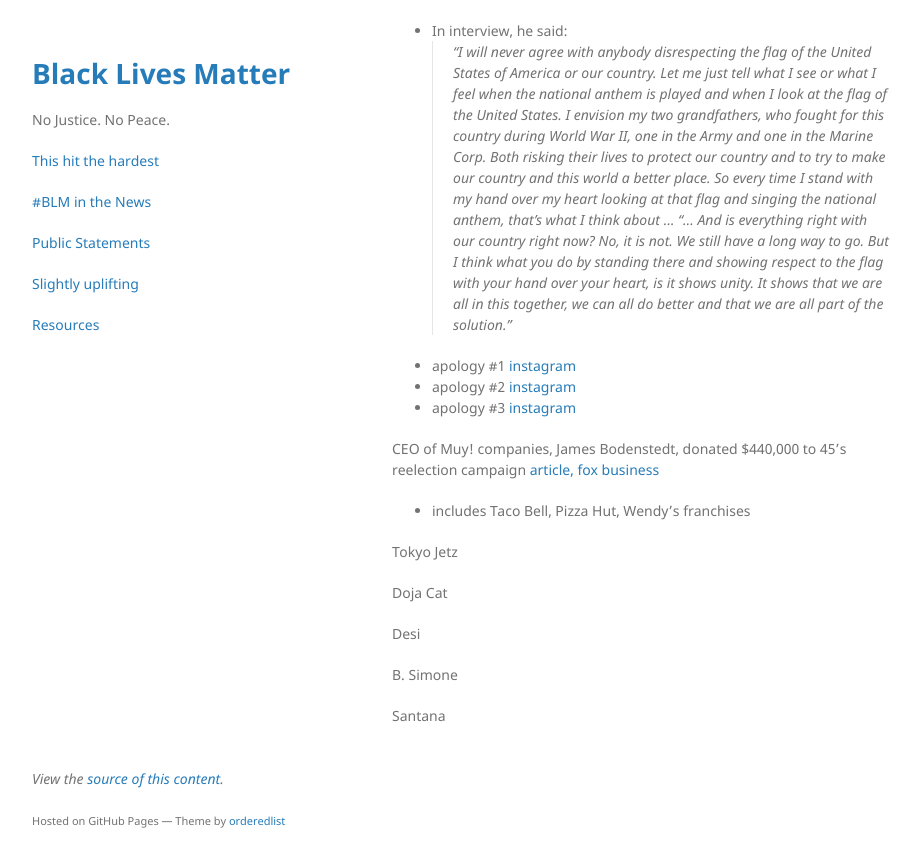
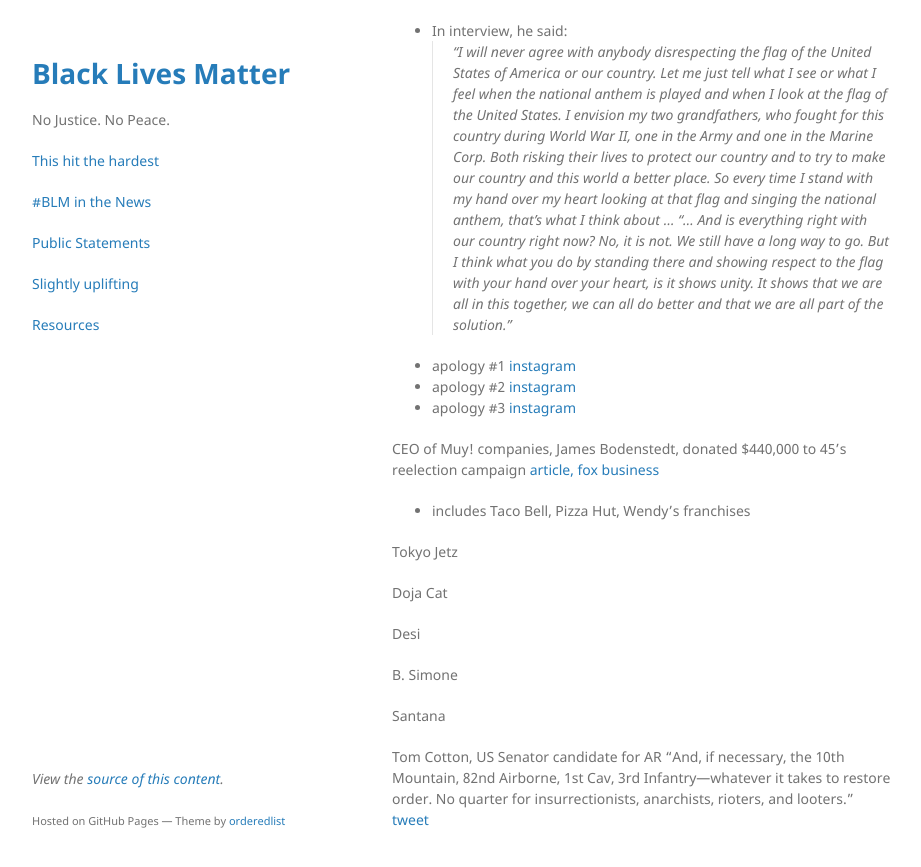
Before and after one commit to nojusticenopeace/nojusticenopeace.github.io, a Jekyll site: the page built from statements.md, in a window 1280 px wide and 900 px high, scrolled down 716 px. Shown: the top 867 px of the window, without its empty margins (178-1099 px from the left). Built offline with Jekyll 4.4.1, drawn with Linux system fonts in a browser that asks for light colours.

Commit message:
Update statements.md

```diff
--- a/statements.md
+++ b/statements.md
@@ -44,3 +44,6 @@ Desi
 B. Simone
 
 Santana
+
+Tom Cotton, US Senator candidate for AR
+"And, if necessary, the 10th Mountain, 82nd Airborne, 1st Cav, 3rd Infantry—whatever it takes to restore order. No quarter for insurrectionists, anarchists, rioters, and looters." [tweet](https://twitter.com/TomCottonAR/status/1267459561675468800?s=20)
```
